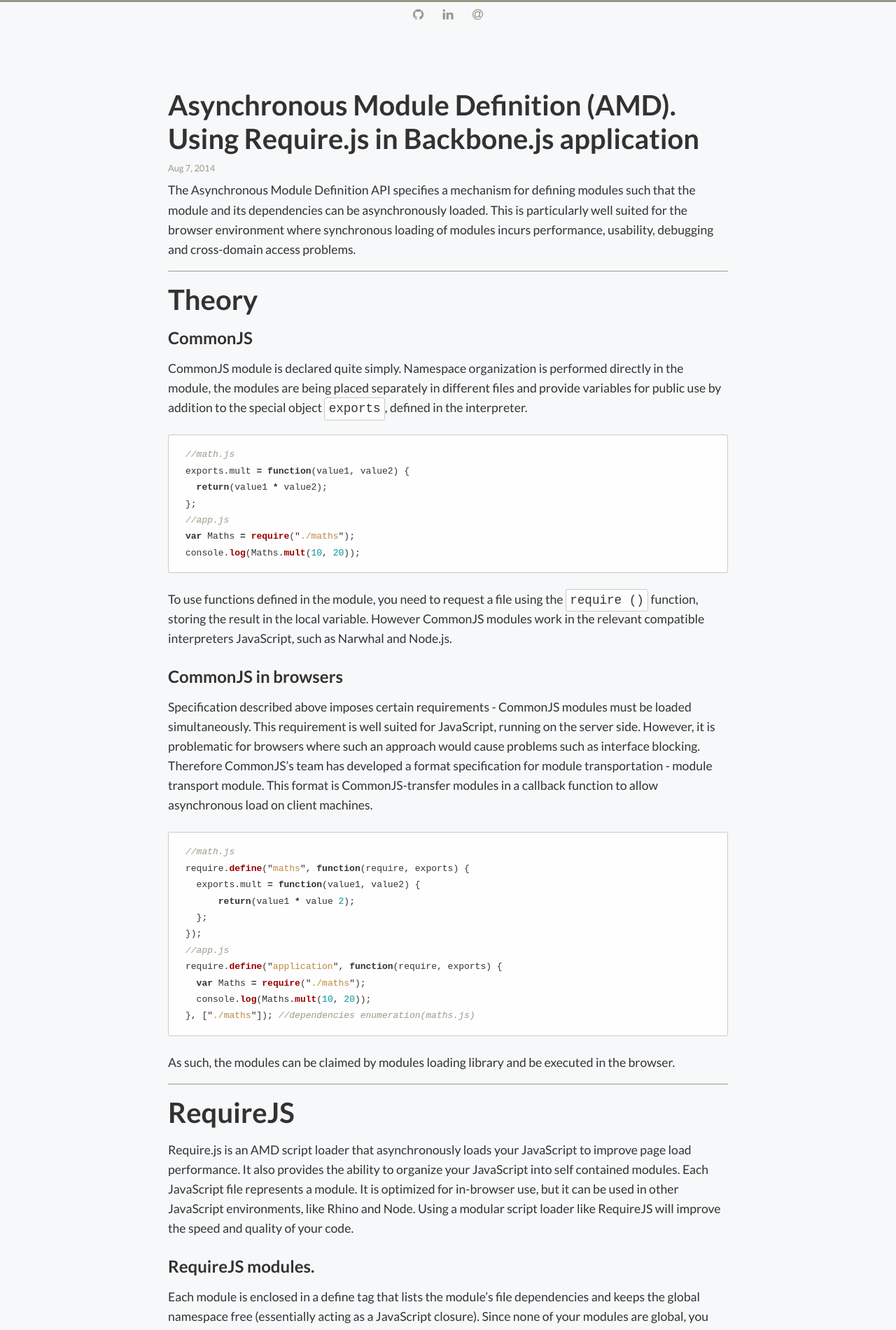
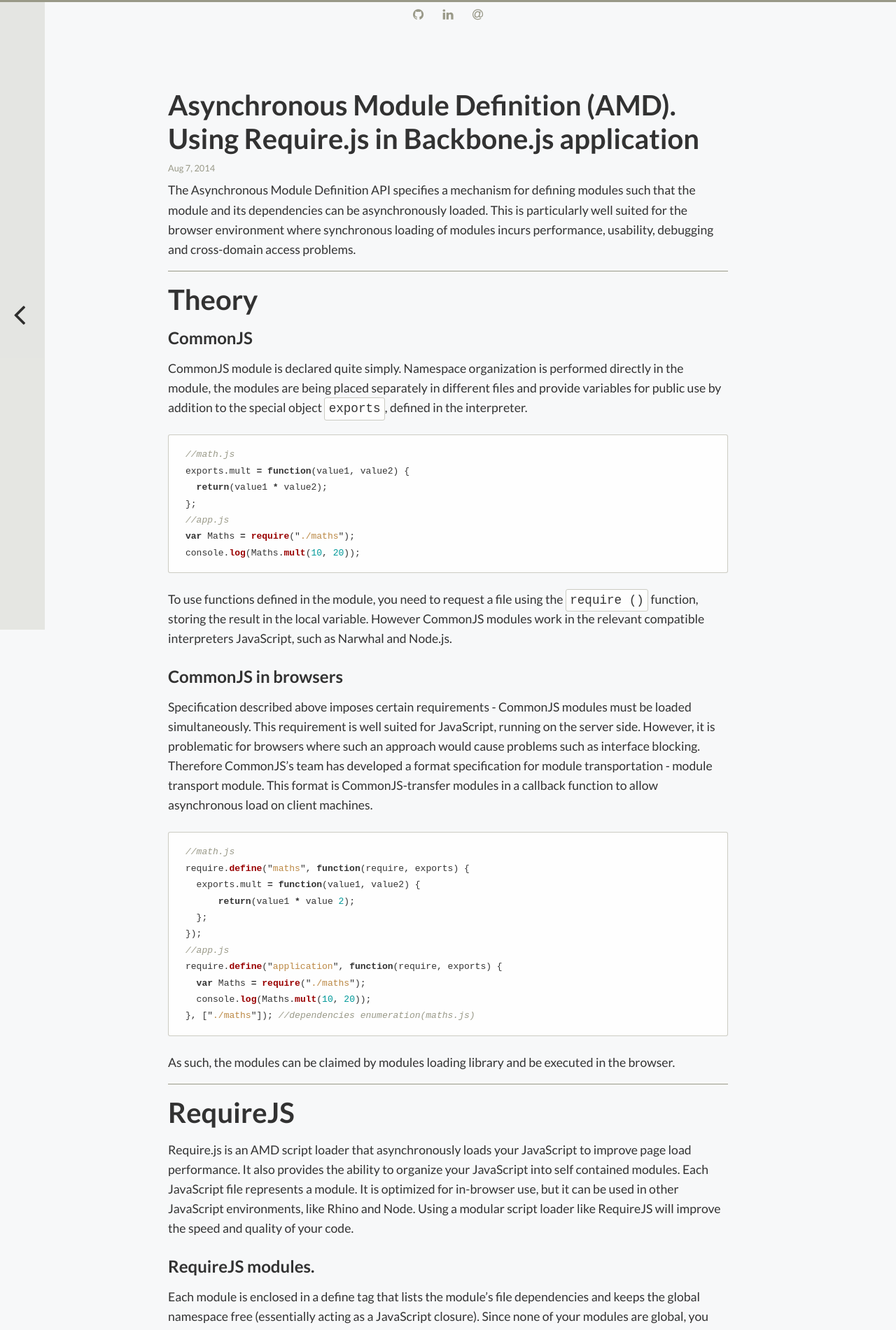
Before and after one commit to maratfakhreev/maratfakhreev.github.io, a Jekyll site: the page built from _posts/2014-08-07-amd.markdown, in a window 1280 px wide. Shown: the top 1901 px of the page at 70% size. Built offline with Jekyll 4.4.1, drawn with Linux system fonts in a browser that asks for light colours; nearby versions of some CDN libraries; Markdown is read by kramdown in place of the engine named in the settings.

Commit message:
Add back link

```diff
--- a/_layouts/post.html
+++ b/_layouts/post.html
@@ -1,6 +1,11 @@
 ---
 layout: default
 ---
+
+<a href="/" class="back-link">
+  <i class="fa fa-angle-left back-link-arrow"></i>
+</a>
+
 <article class="post">
 
   <header class="post-header">
--- a/_sass/core/_layout.scss
+++ b/_sass/core/_layout.scss
@@ -59,3 +59,24 @@
     padding: 1.5rem;
   }
 }
+
+.back-link {
+  position: fixed;
+  top: 0;
+  left: 0;
+  bottom: 0;
+  width: 4rem;
+  height: 100%;
+
+  .back-link-arrow {
+    position: absolute;
+    font-size: 3rem;
+    top: 50%;
+    left: 1.2rem;
+    margin-top: -25px;
+  }
+
+  &:hover {
+    background-color: rgba($second-color, .2);
+  }
+}
```
